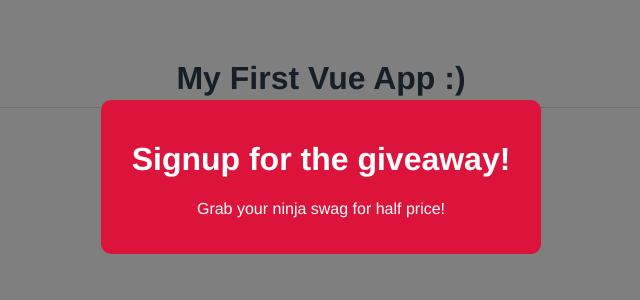
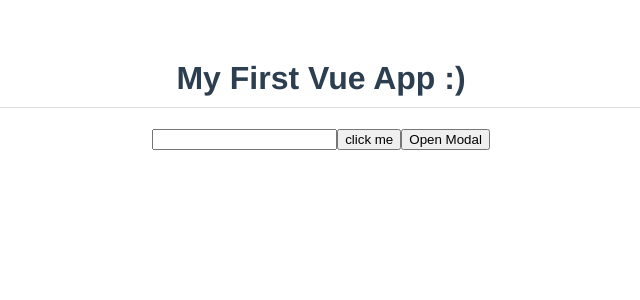
Before and after one commit to alain-kubwayo/vue-hub, a Vue app: page / in a window 1280 px wide. Shown: the top 300 px of the page, without its empty margins (319-959 px from the left). Built offline with nearby package versions, Linux system fonts and the light colour scheme.

Commit message:
feat: emitting custom events

```diff
--- a/src/App.vue
+++ b/src/App.vue
@@ -2,11 +2,15 @@
   <h1>{{ title }}</h1>
   <input type="text" ref="name">
   <button @click="handleClick">click me</button>
-  <Modal
-    :header="header"
-    :text="text"
-    theme="sale"
-  />
+  <div v-if="showModal">
+    <Modal
+      :header="header"
+      :text="text"
+      theme="sale"
+      @close="toggleModal"
+    />
+  </div>
+  <button @click="toggleModal">Open Modal</button>
 </template>
 
 <script>
@@ -21,7 +25,8 @@
     return {
       title: "My First Vue App :)",
       header: "Signup for the giveaway!",
-      text: "Grab your ninja swag for half price!"
+      text: "Grab your ninja swag for half price!",
+      showModal: false
     }
   },
   methods: {
@@ -29,6 +34,9 @@
       // console.log(this.$refs.name);
       this.$refs.name.classList.add('active')
       this.$refs.name.focus();
+    },
+    toggleModal(){
+      this.showModal = !this.showModal;
     }
   }
 }
--- a/src/components/Modal.vue
+++ b/src/components/Modal.vue
@@ -1,5 +1,5 @@
 <template>
-    <div class="backdrop">
+    <div class="backdrop" @click="closeModal">
         <div class="modal" :class="{sale: theme === 'sale'}">
             <h1>{{ header }}</h1>
             <p>{{ text }}</p>
@@ -9,7 +9,12 @@
 
 <script>
 export default {
-    props: ['header', 'text', 'theme']
+    props: ['header', 'text', 'theme'],
+    methods: {
+        closeModal(){
+            this.$emit('close')
+        }
+    }
 }
 </script>
 
```
